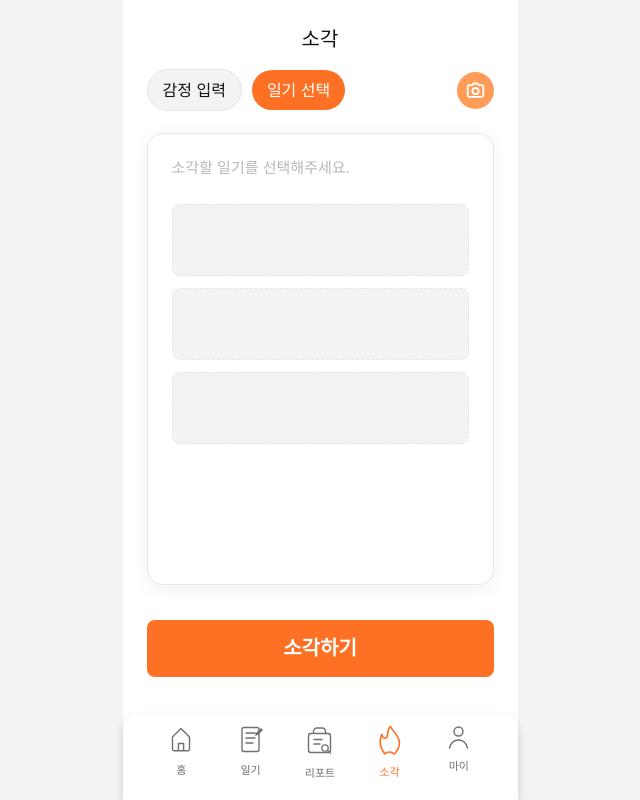
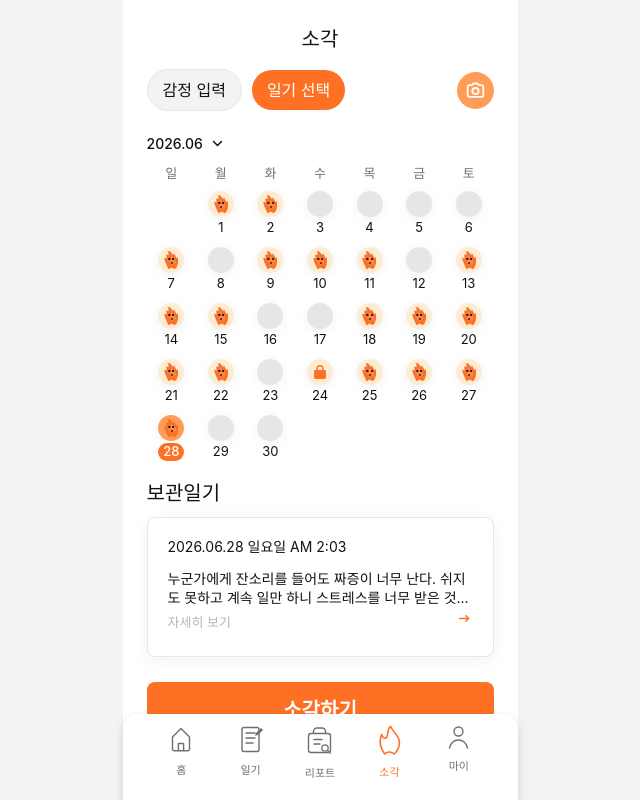
Before and after one commit to IT-Cotato/13th-Maeum-Bujeok-FE, a Next.js app: page /burn in a window 1280 px wide. Both pictures are taken after a click on the tab "일기 선택". Shown: the whole page, without its empty margins (320-960 px from the left). Built offline with nearby package versions, Linux system fonts and the light colour scheme.

Commit message:
feat: 일기 선택 탭 메인 UI 추가

```diff
--- a/src/features/burn/components/BurnPage.tsx
+++ b/src/features/burn/components/BurnPage.tsx
@@ -1,11 +1,35 @@
 "use client";
 
 import { ChangeEvent, useRef, useState } from "react";
+import Image from "next/image";
 import { useRouter } from "next/navigation";
+import DiaryCalendar, {
+  type DiaryCalendarEntry,
+} from "@/components/common/DiaryCalendar";
 import BottomNavigation from "@/components/layout/BottomNavigation";
 import { MAIN_NAVIGATION_ITEMS } from "@/constants/navigation";
 
 type BurnTab = "emotion" | "diary";
+
+const DIARY_ENTRIES: DiaryCalendarEntry[] = [
+  1, 2, 7, 9, 10, 11, 13, 14, 15, 18, 19, 20, 21, 22, 25, 26, 27, 28,
+].map((day) => ({
+  content:
+    "누군가에게 잔소리를 들어도 짜증이 너무 난다. 쉬지도 못하고 계속 일만 하니 스트레스를 너무 받은 것 같다. 의욕도 더 떨어지고…",
+  createdAt:
+    `2026.06.${String(day).padStart(2, "0")} ${day === 28 ? "일요일 AM 2:03" : ""}`.trim(),
+  date: `2026-06-${String(day).padStart(2, "0")}`,
+}));
+
+const BURNED_DIARY: DiaryCalendarEntry = {
+  content: "소각한 일기",
+  createdAt: "2026.06.24",
+  date: "2026-06-24",
+  isBurned: true,
+};
+
+const CALENDAR_ENTRIES = [...DIARY_ENTRIES, BURNED_DIARY];
+const CALENDAR_MONTHS = createMonthOptions("2025-01", 36);
 
 export default function BurnPage() {
   const router = useRouter();
@@ -15,7 +39,17 @@ export default function BurnPage() {
   const [selectedImageName, setSelectedImageName] = useState<string | null>(
     null,
   );
+  const [selectedDiaryDate, setSelectedDiaryDate] = useState<string | null>(
+    "2026-06-28",
+  );
+  const [selectedMonth, setSelectedMonth] = useState("2026-06");
   const fileInputRef = useRef<HTMLInputElement>(null);
+  const burnButtonPositionClass =
+    activeTab === "emotion"
+      ? "mt-[35px]"
+      : selectedDiaryDate
+        ? "mt-[25px]"
+        : "fixed bottom-[calc(111px+env(safe-area-inset-bottom))] left-1/2 z-40 w-[calc(100%-48px)] max-w-[347px] -translate-x-1/2";
 
   const handleCameraClick = () => {
     void requestCameraPermission();
@@ -33,19 +67,29 @@ export default function BurnPage() {
   };
 
   const handleBurnClick = () => {
+    const selectedDiary = DIARY_ENTRIES.find(
+      (entry) => entry.date === selectedDiaryDate,
+    );
     const trimmedBurnText = burnText.trim();
 
-    if (!trimmedBurnText) {
+    if (activeTab === "emotion" && !trimmedBurnText) {
       setActiveTab("emotion");
       setIsInputError(true);
       return;
     }
 
+    if (activeTab === "diary" && !selectedDiary) {
+      return;
+    }
+
+    const content =
+      activeTab === "diary" ? (selectedDiary?.content ?? "") : trimmedBurnText;
+
     sessionStorage.setItem(
       "maeum-bujeok:pending-burn",
       JSON.stringify({
-        content: trimmedBurnText,
-        imageName: selectedImageName,
+        content,
+        imageName: activeTab === "emotion" ? selectedImageName : null,
       }),
     );
     router.push("/burn/result");
@@ -59,9 +103,16 @@ export default function BurnPage() {
     }
   };
 
+  const handleMonthChange = (month: string) => {
+    setSelectedMonth(month);
+    setSelectedDiaryDate(
+      DIARY_ENTRIES.find((entry) => entry.date.startsWith(month))?.date ?? null,
+    );
+  };
+
   return (
     <main className="h-dvh overflow-hidden bg-gray-100 text-foreground">
-      <div className="relative mx-auto h-dvh w-full max-w-[395px] overflow-hidden bg-background px-6 pb-[calc(103px+env(safe-area-inset-bottom))] pt-[28px]">
+      <div className="relative mx-auto h-dvh w-full max-w-[395px] overflow-y-auto bg-background px-6 pb-[calc(126px+env(safe-area-inset-bottom))] pt-[28px]">
         <h1 className="text-center text-xl font-medium leading-[23px] text-foreground">
           소각
         </h1>
@@ -86,7 +137,13 @@ export default function BurnPage() {
           />
         </div>
 
-        <section className="mt-[22px] h-[452px] rounded-[15px] border border-gray-200 bg-background shadow-[0_4px_20px_rgba(18,18,18,0.05)]">
+        <section
+          className={`mt-[22px] ${
+            activeTab === "emotion"
+              ? "h-[452px] rounded-[15px] border border-gray-200 bg-background shadow-[0_4px_20px_rgba(18,18,18,0.05)]"
+              : ""
+          }`}
+        >
           {activeTab === "emotion" ? (
             <EmotionInput
               hasError={isInputError}
@@ -95,12 +152,17 @@ export default function BurnPage() {
               value={burnText}
             />
           ) : (
-            <DiarySelectSkeleton />
+            <DiarySelect
+              onSelect={setSelectedDiaryDate}
+              onMonthChange={handleMonthChange}
+              selectedDate={selectedDiaryDate}
+              selectedMonth={selectedMonth}
+            />
           )}
         </section>
 
         <button
-          className="mt-[35px] flex h-[57px] w-full items-center justify-center rounded-lg bg-orange-500 text-xl font-semibold leading-[23px] text-white transition-opacity active:opacity-90"
+          className={`flex h-[57px] w-full items-center justify-center rounded-lg bg-orange-500 text-xl font-semibold leading-[23px] text-white transition-opacity active:opacity-90 ${burnButtonPositionClass}`}
           onClick={handleBurnClick}
           type="button"
         >
@@ -199,17 +261,62 @@ function EmotionInput({
   );
 }
 
-function DiarySelectSkeleton() {
+type DiarySelectProps = {
+  onMonthChange: (month: string) => void;
+  onSelect: (date: string | null) => void;
+  selectedDate: string | null;
+  selectedMonth: string;
+};
+
+function DiarySelect({
+  onMonthChange,
+  onSelect,
+  selectedDate,
+  selectedMonth,
+}: DiarySelectProps) {
+  const selectedDiary = DIARY_ENTRIES.find(
+    (entry) => entry.date === selectedDate,
+  );
+
   return (
-    <div className="flex size-full flex-col px-6 py-[22px]">
-      <p className="text-[15px] leading-6 text-gray-400">
-        소각할 일기를 선택해주세요.
-      </p>
-      <div className="mt-6 space-y-3">
-        <div className="h-[72px] rounded-lg border border-dashed border-gray-200 bg-gray-100" />
-        <div className="h-[72px] rounded-lg border border-dashed border-gray-200 bg-gray-100" />
-        <div className="h-[72px] rounded-lg border border-dashed border-gray-200 bg-gray-100" />
-      </div>
+    <div className="size-full">
+      <DiaryCalendar
+        entries={CALENDAR_ENTRIES}
+        month={selectedMonth}
+        monthOptions={CALENDAR_MONTHS}
+        onMonthChange={onMonthChange}
+        onSelect={onSelect}
+        selectedDate={selectedDate}
+      />
+
+      {selectedDiary ? (
+        <section className="mt-[18px]" aria-label="보관일기">
+          <h2 className="text-xl font-medium leading-[23px] text-foreground">
+            보관일기
+          </h2>
+          <article className="mt-3 h-[140px] rounded-lg border border-gray-200 bg-background px-5 py-[18px] shadow-[0_4px_20px_rgba(18,18,18,0.05)]">
+            <p className="text-sm leading-normal text-foreground">
+              {selectedDiary.createdAt}
+            </p>
+            <p className="mt-3 line-clamp-2 text-sm leading-[19px] text-foreground">
+              {selectedDiary.content}
+            </p>
+            <button
+              className="mt-1 text-[13px] leading-[22px] text-gray-400"
+              type="button"
+            >
+              자세히 보기
+            </button>
+            <Image
+              alt=""
+              className="float-right mt-[3px] rotate-90"
+              height={17}
+              src="/figma/diary/diary-detail-arrow.svg"
+              width={17}
+            />
+          </article>
+        </section>
+      ) : null}
     </div>
   );
 }
@@ -251,3 +358,13 @@ async function requestCameraPermission() {
     // The file picker still lets users choose an existing image if camera access is denied.
   }
 }
+
+function createMonthOptions(startMonth: string, count: number): string[] {
+  const [startYear, startMonthNumber] = startMonth.split("-").map(Number);
+
+  return Array.from({ length: count }, (_, index) => {
+    const date = new Date(startYear, startMonthNumber - 1 + index, 1);
+
+    return `${date.getFullYear()}-${String(date.getMonth() + 1).padStart(2, "0")}`;
+  });
+}
```
